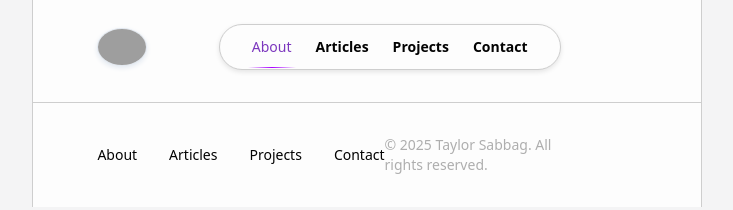
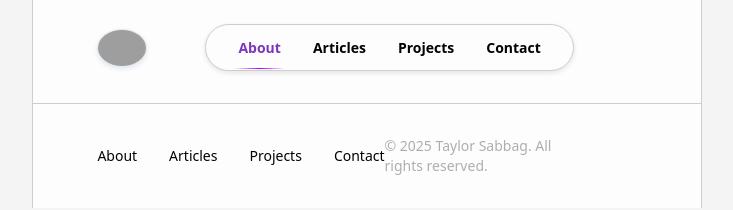
Before and after one commit to taylorsabbag/personal-website, a SvelteKit app: page /about in a window 1280 px wide. Shown: the top 210 px of the page, without its empty margins (273-1006 px from the left). Built offline with nearby package versions, Linux system fonts and the light colour scheme; grey boxes are pictures that could not be loaded.

Commit message:
style: move header styles to Header.svelte

```diff
--- a/src/app.css
+++ b/src/app.css
@@ -101,64 +101,6 @@ small {
 	font-size: var(--font-size-sm);
 }
 
-header {
-    display: flex;
-    justify-content: space-between;
-    align-items: center;
-    padding-inline: 4rem;
-    margin-top: 1.5rem;
-	nav ul {
-		display: flex;
-        @apply text-sm;
-		flex-direction: row;
-		padding-inline: 2rem;
-		padding-block: 0.75rem;
-		justify-content: space-between;
-		align-items: center;
-		gap: 2rem;
-		background-color: var(--color-background);
-		color: var(--color-foreground);
-		box-shadow: 0 2px 5px 0 rgba(0, 0, 0, 0.1);
-		border: 1px solid var(--color-border);
-        @apply rounded-full;
-        max-width: 36rem;
-        font-weight: 600;
-
-		& a {
-			text-decoration: none;
-
-			&:hover {
-				color: var(--color-primary);
-                position: relative;
-
-                &::after {
-                    content: '';
-                    position: absolute;
-                    top: 1.9rem;
-                    left: -10%;
-                    width: 120%;
-                    height: 1px;
-                    background: linear-gradient(to right, transparent, oklch(from var(--color-primary) 55% 0.4 h), transparent);
-                }
-			}
-
-			&.active {
-                position: relative;
-                color: var(--color-primary);
-                &::after {
-                    content: '';
-                    position: absolute;
-                    top: 1.9rem;
-                    left: -10%;
-                    width: 120%;
-                    height: 1px;
-                    background: linear-gradient(to right, transparent, oklch(from var(--color-primary) 55% 0.4 h), transparent);
-                }
-			}
-		}
-	}
-}
-
 footer {
     border-block-start: 1px solid var(--color-border);
     padding-block: 2rem;
--- a/src/lib/components/Header.svelte
+++ b/src/lib/components/Header.svelte
@@ -89,11 +89,27 @@
 		display: flex;
 		justify-content: space-between;
 		align-items: center;
+		padding-inline: 4rem;
+		margin-top: 1.5rem;
 	}
 
 	nav ul {
 		display: flex;
-		gap: 1.5rem;
+		text-align: sm;
+		flex-direction: row;
+		padding-inline: 2rem;
+		padding-block: 0.75rem;
+		justify-content: space-between;
+		align-items: center;
+		gap: 2rem;
+		background-color: var(--color-background);
+		color: var(--color-foreground);
+		box-shadow: 0 2px 5px 0 rgba(0, 0, 0, 0.1);
+		border: 1px solid var(--color-border);
+		border-radius: 9999px;
+		max-width: 36rem;
+		font-weight: 600;
+		font-size: 0.875rem;
 	}
 
 	a {
@@ -103,10 +119,41 @@
 
 	a:hover {
 		color: var(--color-primary);
+		position: relative;
+	}
+
+	a:hover::after {
+		content: '';
+		position: absolute;
+		top: 1.9rem;
+		left: -10%;
+		width: 120%;
+		height: 1px;
+		background: linear-gradient(
+			to right,
+			transparent,
+			oklch(from var(--color-primary) 55% 0.4 h),
+			transparent
+		);
 	}
 
 	a.active {
 		color: var(--color-primary);
-		font-weight: 500;
+		position: relative;
+	}
+
+	a.active::after {
+		content: '';
+		position: absolute;
+		top: 1.9rem;
+		left: -10%;
+		width: 120%;
+		height: 1px;
+		background: linear-gradient(
+			to right,
+			transparent,
+			oklch(from var(--color-primary) 55% 0.4 h),
+			transparent
+		);
 	}
 </style>
```
